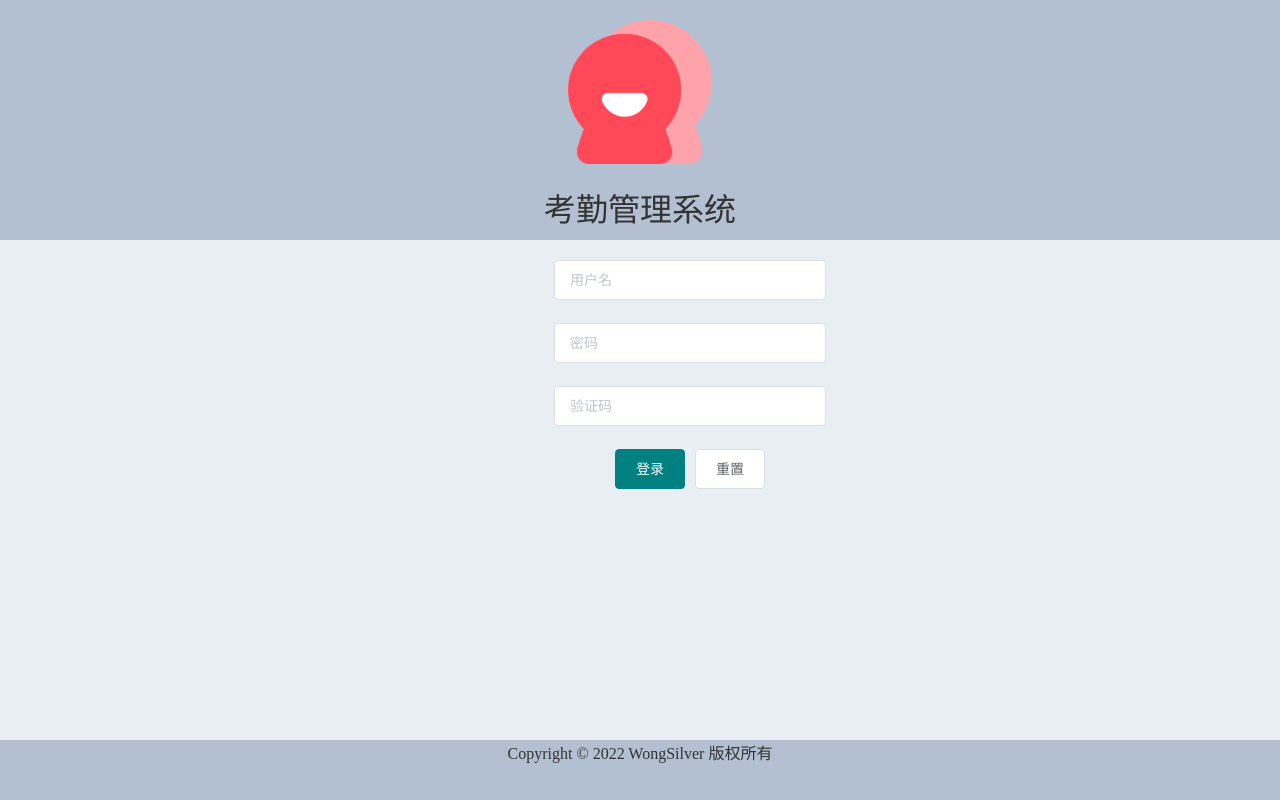
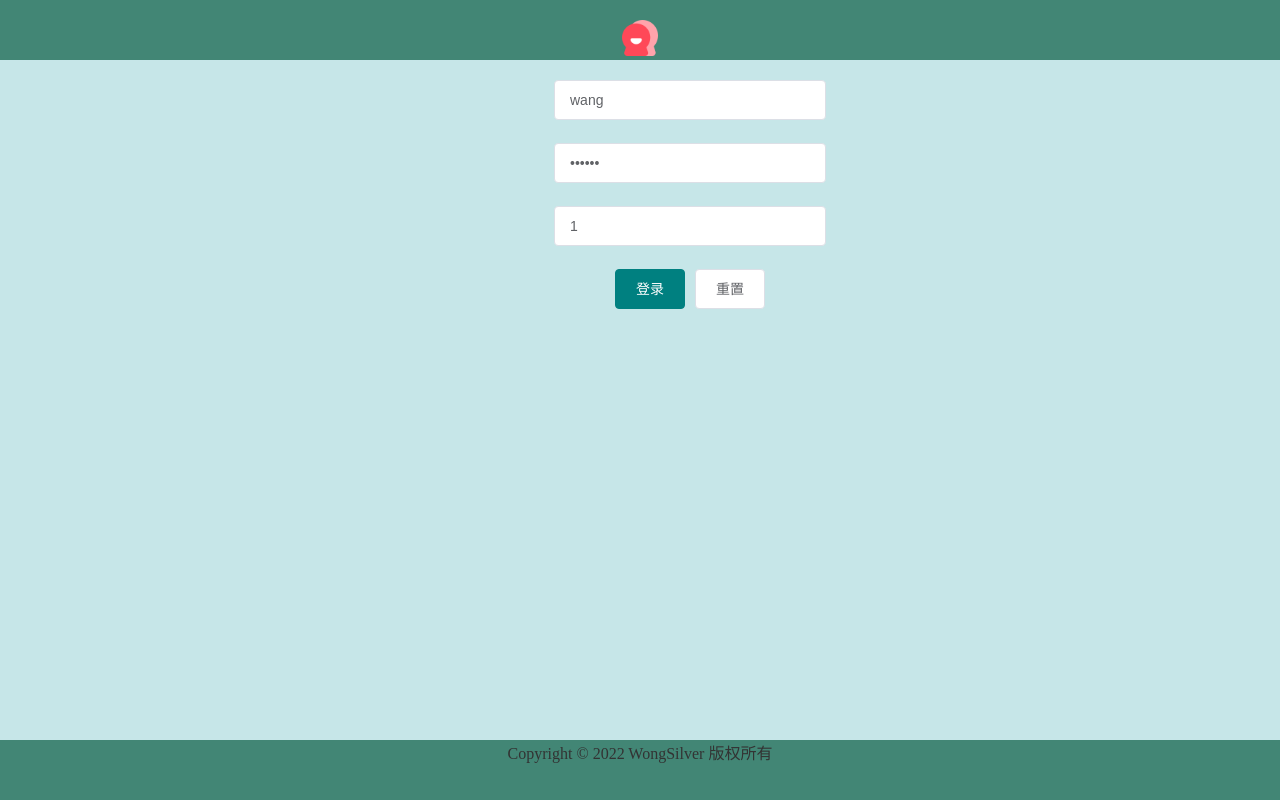
Before and after one commit to WongSilver/attendance_management_vue, a Vue app: page /login in a window 1280 px wide. Built offline with nearby package versions, Linux system fonts and the light colour scheme.

Commit message:
修改颜色

```diff
--- a/src/views/pages/Login.vue
+++ b/src/views/pages/Login.vue
@@ -1,8 +1,7 @@
 <template>
   <el-container>
     <el-header>
-      <img class="mlogo" src="../../assets/logo.png" alt="logo" />
-
+      <img class="mlogo" src="../../assets/logo.png" alt="logo"/>
       <p>
         <span display="inline" style="font-size: 32px">考勤管理系统</span>
       </p>
@@ -10,47 +9,22 @@
 
     <el-main>
       <div class="from-login" style="width: 30%; text-align: center">
-        <el-form
-          :model="ruleForm"
-          status-icon
-          :rules="rules"
-          ref="ruleForm"
-          label-width="100px"
-          class="demo-ruleForm"
-        >
+        <el-form :model="ruleForm" status-icon :rules="rules" ref="ruleForm" label-width="100px" class="demo-ruleForm">
           <el-form-item prop="name">
-            <el-input
-              placeholder="用户名"
-              type="text"
-              v-model="ruleForm.name"
-              autocomplete="off"
-            ></el-input>
+            <el-input placeholder="用户名" type="text" v-model="ruleForm.name" autocomplete="off"></el-input>
           </el-form-item>
 
           <el-form-item prop="password">
-            <el-input
-              placeholder="密码"
-              type="password"
-              v-model="ruleForm.password"
-              autocomplete="off"
-            ></el-input>
+            <el-input placeholder="密码" type="password" v-model="ruleForm.password" autocomplete="off"></el-input>
           </el-form-item>
 
           <el-form-item prop="verify">
-            <el-input
-              type="text"
-              oninput="value=value.replace(/[^0-9|A-Z|a-z]{4}$/g,'')"
-              maxlength="4"
-              placeholder="验证码"
-              v-model="ruleForm.verify"
-            ></el-input>
+            <el-input type="text" oninput="value=value.replace(/[^0-9|A-Z|a-z]{4}$/g,'')" maxlength="4"
+                      placeholder="验证码" v-model="ruleForm.verify"></el-input>
           </el-form-item>
 
           <el-form-item>
-            <el-button type="primary" @click="submitForm('ruleForm')"
-              >登录</el-button
-            >
-
+            <el-button type="primary" @click="submitForm('ruleForm')">登录</el-button>
             <el-button @click="resetForm('ruleForm')">重置</el-button>
           </el-form-item>
         </el-form>
@@ -64,7 +38,7 @@
 </template>
 
 <script>
-import router from "@/router";
+
 export default {
   name: "Login",
   data() {
@@ -94,14 +68,14 @@ export default {
     };
     return {
       ruleForm: {
-        name: "",
-        password: "",
-        verify: "",
+        name: "wang",
+        password: "123456",
+        verify: "1",
       },
       rules: {
-        name: [{ validator: validateName, trigger: "blur" }],
-        password: [{ validator: validatePass, trigger: "blur" }],
-        verify: [{ validator: validateVerify, trigger: "blur" }],
+        name: [{validator: validateName, trigger: "blur"}],
+        password: [{validator: validatePass, trigger: "blur"}],
+        verify: [{validator: validateVerify, trigger: "blur"}],
       },
     };
   },
@@ -110,9 +84,7 @@ export default {
       this.$refs[formName].validate((valid) => {
         if (valid) {
           const _this = this;
-          this.$axios
-            .post("http://127.0.0.1:8088/login", this.ruleForm)
-            .then((res) => {
+          this.$axios.post("/login", this.ruleForm).then((res) => {
             // 获取headers中的数据
             const jwt = res.headers["authorization"];
             const userInfo = res.data.data;
@@ -122,12 +94,9 @@ export default {
             _this.$store.commit("SET_USERINFO", userInfo);
 
             // 跳转
-              if (jwt != null) {
             _this.$router.push("/home");
-              }else{
-                alert("用户名或密码错误")
-                _this.resetForm("formName")
-              }
+          }).catch(error => {
+            console.log(error.response)
           });
         } else {
           console.log("error submit!!");
@@ -162,19 +131,18 @@ export default {
   height: 60%;
 }
 .el-header {
-  background-color: #b3c0d1;
+  background-color: #428675;
   color: #333;
   text-align: center;
-  height: 30% !important;
+  height: 20%;
 }
 .el-main {
-  background-color: #e9eef3;
+  background-color: #c6e6e8;
   color: #333;
   text-align: center;
-  height: 60% !important;
 }
 .el-footer {
-  background-color: #b3c0d1;
+  background-color: #428675;
   color: #333;
   vertical-align: bottom;
   text-align: center;
```
Lines whose indentation alone changed are shown as unchanged.
